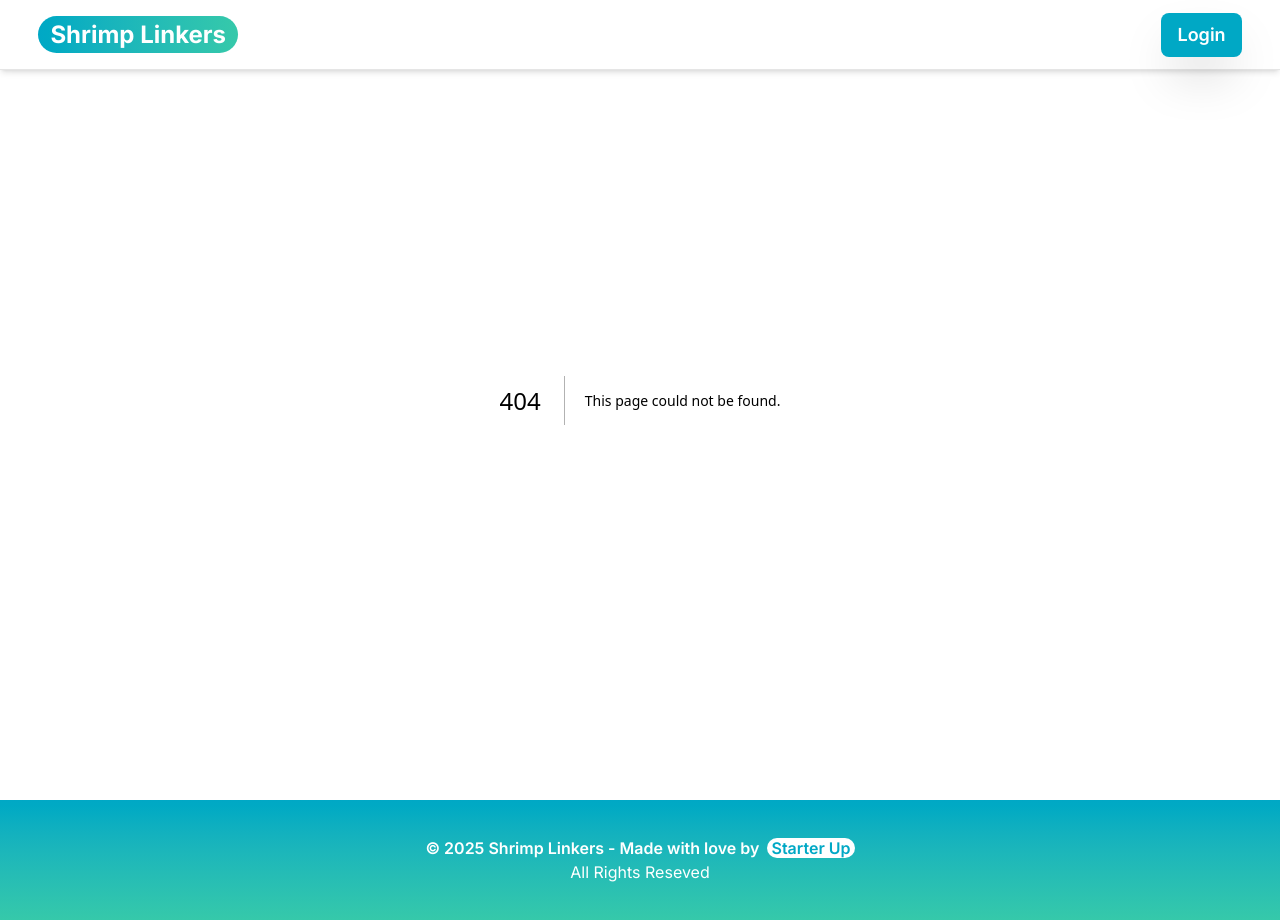
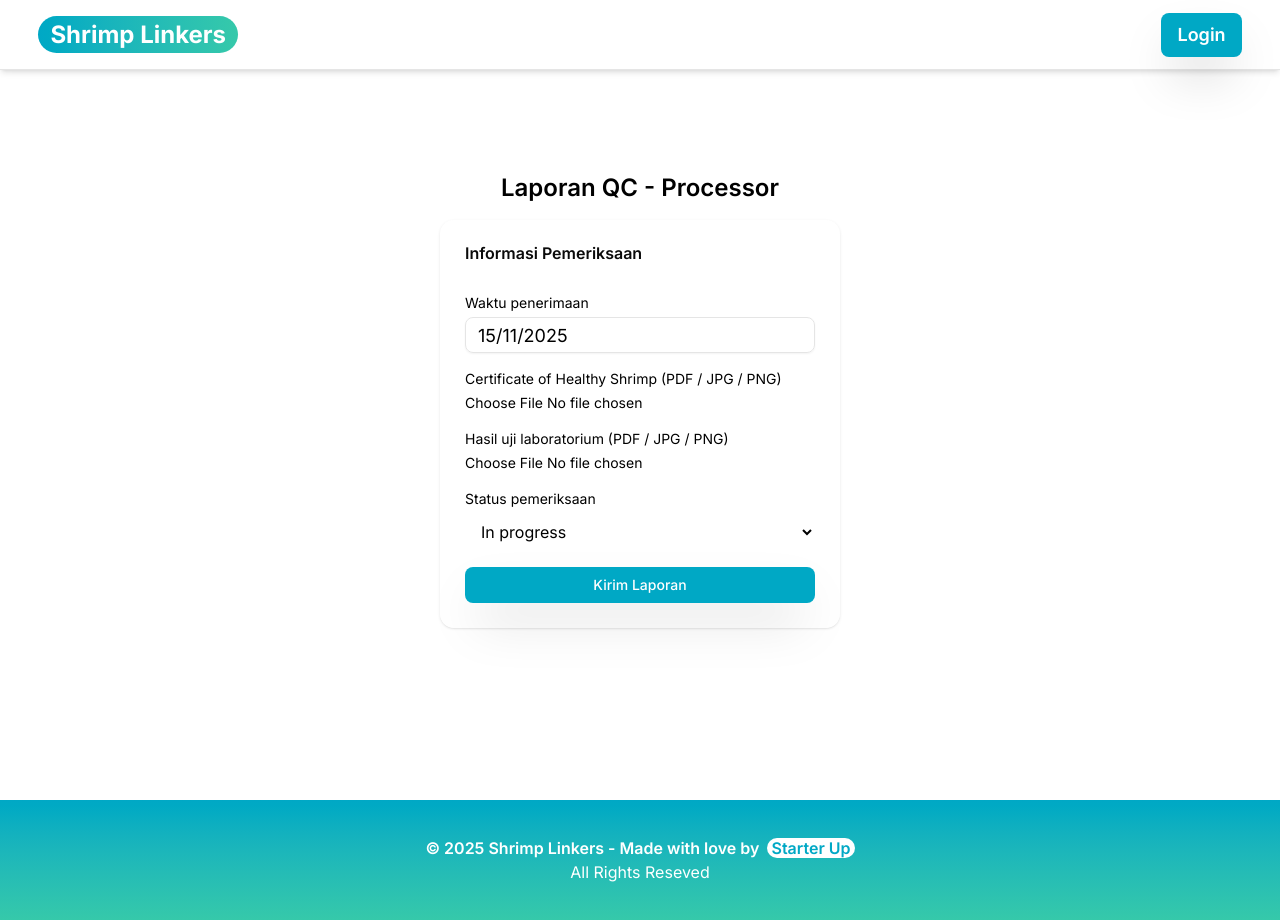
Before and after one commit to Leficullen/starterup-fe, a Next.js app: page /processor/qc-report in a window 1280 px wide. Before the commit this address had no page. Built offline with nearby package versions, Linux system fonts and the light colour scheme.

Commit message:
feat: added form to the processor dashboard

```diff
--- /dev/null
+++ b/app/processor/qc-report/page.tsx
@@ -0,0 +1,158 @@
+"use client";
+
+import { useEffect, useState } from "react";
+import { Button } from "@/components/ui/button";
+import { Input } from "@/components/ui/input";
+import { Card, CardHeader, CardTitle, CardContent } from "@/components/ui/card";
+
+export default function ProcessorQcReportPage() {
+    const [receivedAt, setReceivedAt] = useState<string>("");
+    const [certFile, setCertFile] = useState<File | null>(null);
+    const [certName, setCertName] = useState<string | null>(null);
+    const [labFile, setLabFile] = useState<File | null>(null);
+    const [labFileName, setLabFileName] = useState<string | null>(null);
+    const [labPreview, setLabPreview] = useState<string | null>(null);
+    const [status, setStatus] = useState<"in progress" | "accepted" | "rejected">("in progress");
+    const [errors, setErrors] = useState<{ receivedAt?: string; cert?: string; labFile?: string }>({});
+    const [certPreview, setCertPreview] = useState<string | null>(null);
+
+    function formatDate(d: Date) {
+        const dd = String(d.getDate()).padStart(2, "0");
+        const mm = String(d.getMonth() + 1).padStart(2, "0");
+        const yyyy = d.getFullYear();
+        return `${dd}/${mm}/${yyyy}`;
+    }
+
+    useEffect(() => {
+        setReceivedAt(formatDate(new Date()));
+    }, []);
+
+    useEffect(() => {
+        if (!certFile) {
+            setCertPreview(null);
+            return;
+        }
+        // Show preview only for images
+        if (certFile.type.startsWith("image/")) {
+            const url = URL.createObjectURL(certFile);
+            setCertPreview(url);
+            return () => {
+                URL.revokeObjectURL(url);
+                setCertPreview(null);
+            };
+        }
+        setCertPreview(null);
+    }, [certFile]);
+
+    function formatDateInput(input: string) {
+        const digits = input.replace(/\D/g, "").slice(0, 8);
+        const parts: string[] = [];
+        if (digits.length > 0) parts.push(digits.slice(0, Math.min(2, digits.length)));
+        if (digits.length > 2) parts.push(digits.slice(2, Math.min(4, digits.length)));
+        if (digits.length > 4) parts.push(digits.slice(4));
+        return parts.join("/");
+    }
+
+    function onCertChange(e: React.ChangeEvent<HTMLInputElement>) {
+        const f = e.target.files && e.target.files[0];
+        if (!f) return;
+        const allowed = ["application/pdf", "image/png", "image/jpeg"];
+        if (!allowed.includes(f.type)) {
+            setCertFile(null);
+            setCertName(null);
+            setErrors((s) => ({ ...s, cert: "File harus PDF, JPG, atau PNG" }));
+            return;
+        }
+        setCertFile(f);
+        setCertName(f.name);
+        setErrors((s) => ({ ...s, cert: undefined }));
+    }
+
+    function validateForm() {
+        const next: { receivedAt?: string; cert?: string; labFile?: string } = {};
+        if (!receivedAt || !/^(\d{2})\/(\d{2})\/(\d{4})$/.test(receivedAt)) {
+            next.receivedAt = "Waktu penerimaan harus berformat dd/mm/yyyy";
+        }
+        if (!certFile) next.cert = "Certificate of healthy shrimp harus diunggah (PDF/JPG/PNG)";
+        if (!labFile) next.labFile = "Hasil uji laboratorium harus diunggah (PDF/JPG/PNG)";
+        setErrors(next);
+        return Object.keys(next).length === 0;
+    }
+
+    function handleSubmit() {
+        if (!validateForm()) return;
+        setErrors({});
+        // TODO: send to backend (FormData with file)
+        // eslint-disable-next-line no-console
+        console.log("Submit processor QC report", { receivedAt, certFile, labFile, status });
+    }
+
+    return (
+        <div className="p-6 max-w-md mx-auto min-h-screen flex flex-col items-center justify-center text-black">
+            <h1 className="text-2xl font-semibold">Laporan QC - Processor</h1>
+
+            <Card className="mt-4 bg-white/10 border-white/20 backdrop-blur-xl w-full">
+                <CardHeader>
+                    <CardTitle>Informasi Pemeriksaan</CardTitle>
+                </CardHeader>
+                <CardContent className="space-y-4">
+                    {/* Waktu penerimaan di fasilitas pemrosesan */}
+                    <div>
+                        <label className="block text-sm mb-1 text-black">Waktu penerimaan</label>
+                        <Input
+                            placeholder="dd/mm/yyyy"
+                            className="bg-white/20 text-black"
+                            value={receivedAt}
+                            aria-invalid={errors.receivedAt ? "true" : undefined}
+                            onChange={(e) => setReceivedAt(formatDateInput((e.target as HTMLInputElement).value))}
+                        />
+                        {errors.receivedAt && <div className="text-sm text-destructive mt-1">{errors.receivedAt}</div>}
+                    </div>
+
+                    {/* Unggahan certificate of healthy shrimp (PDF/JPG/PNG) */}
+                    <div>
+                        <label className="block text-sm mb-1 text-black">Certificate of Healthy Shrimp (PDF / JPG / PNG)</label>
+                        <input type="file" accept="application/pdf,image/png,image/jpeg" onChange={onCertChange} className="block w-full text-sm text-black" />
+                        {errors.cert && <div className="text-sm text-destructive mt-1">{errors.cert}</div>}
+                        {certName && <div className="text-sm text-black mt-1">Diunggah: {certName}</div>}
+                        {certPreview && <img src={certPreview} alt="cert preview" className="mt-2 max-h-40 object-contain rounded" />}
+                    </div>
+
+                    {/* Hasil uji laboratorium (file) */}
+                    <div>
+                        <label className="block text-sm mb-1 text-black">Hasil uji laboratorium (PDF / JPG / PNG)</label>
+                        <input type="file" accept="application/pdf,image/png,image/jpeg" onChange={(e) => {
+                            const f = e.target.files && e.target.files[0];
+                            if (!f) return;
+                            const allowed = ["application/pdf", "image/png", "image/jpeg"];
+                            if (!allowed.includes(f.type)) {
+                                setLabFile(null);
+                                setLabFileName(null);
+                                setErrors((s) => ({ ...s, labFile: "File harus PDF, JPG, atau PNG" }));
+                                return;
+                            }
+                            setLabFile(f);
+                            setLabFileName(f.name);
+                            setErrors((s) => ({ ...s, labFile: undefined }));
+                        }} className="block w-full text-sm text-black" />
+                        {errors.labFile && <div className="text-sm text-destructive mt-1">{errors.labFile}</div>}
+                        {labFileName && <div className="text-sm text-black mt-1">Diunggah: {labFileName}</div>}
+                        {labPreview && <img src={labPreview} alt="lab preview" className="mt-2 max-h-40 object-contain rounded" />}
+                    </div>
+
+                    {/* Status pemeriksaan */}
+                    <div>
+                        <label className="block text-sm mb-1 text-black">Status pemeriksaan</label>
+                        <select value={status} onChange={(e) => setStatus(e.target.value as any)} className="w-full rounded px-3 py-2 bg-white/10 text-black">
+                            <option value="in progress">In progress</option>
+                            <option value="accepted">Accepted</option>
+                            <option value="rejected">Rejected</option>
+                        </select>
+                    </div>
+
+                    <Button className="w-full" onClick={handleSubmit}>Kirim Laporan</Button>
+                </CardContent>
+            </Card>
+        </div>
+    );
+}
```
